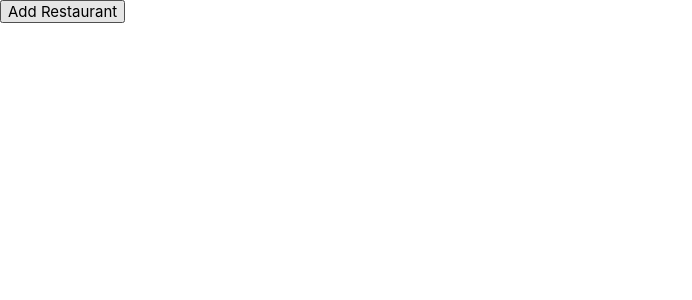
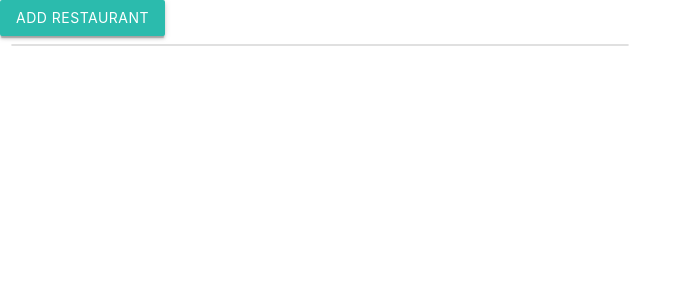
Before and after one commit to brodwen83/tdd-with-react, a React (Vite) app: page / in a window 1280 px wide. Shown: the top 300 px of the page, without its empty margins (0-692 px from the left). Built offline with nearby package versions, Linux system fonts and the light colour scheme.

Commit message:
update ui

```diff
--- a/src/containers/restaurant/RestaurantList.js
+++ b/src/containers/restaurant/RestaurantList.js
@@ -1,13 +1,25 @@
 import React from 'react';
+import {
+  CollectionItem,
+  Row,
+  Col,
+  Collection,
+} from 'react-materialize';
 
 function RestaurantList({ restaurants }) {
   return (
-    <ul>
-      {restaurants &&
-        restaurants.map(restaurant => (
-          <li key={restaurant}>{restaurant}</li>
-        ))}
-    </ul>
+    <Row>
+      <Col m={6} s={12}>
+        <Collection>
+          {restaurants &&
+            restaurants.map(restaurant => (
+              <CollectionItem key={restaurant}>
+                {restaurant}
+              </CollectionItem>
+            ))}
+        </Collection>
+      </Col>
+    </Row>
   );
 }
 
--- a/src/containers/restaurant/RestaurantPage.js
+++ b/src/containers/restaurant/RestaurantPage.js
@@ -1,6 +1,7 @@
 import React, { useState } from 'react';
 import NewRestaurantForm from './forms/NewRestaurantForm';
 import RestaurantList from './RestaurantList';
+import { Button } from 'react-materialize';
 
 function RestaurantPage() {
   const [restaurants, setRestaurants] = useState([]);
@@ -10,20 +11,21 @@ function RestaurantPage() {
 
   const handleAddRestaurant = restaurant => {
     setRestaurants([...restaurants, restaurant]);
+    setShowNewRestaurantForm(false);
   };
 
   const handleShowNewRestaurantForm = () => {
-    setShowNewRestaurantForm(!showNewRestaurantForm);
+    setShowNewRestaurantForm(true);
   };
 
   return (
     <div>
-      <button
+      <Button
         data-test="addRestaurantButton"
         onClick={handleShowNewRestaurantForm}
       >
         Add Restaurant
-      </button>
+      </Button>
 
       {showNewRestaurantForm && (
         <NewRestaurantForm onSave={handleAddRestaurant} />
--- a/src/containers/restaurant/forms/NewRestaurantForm.js
+++ b/src/containers/restaurant/forms/NewRestaurantForm.js
@@ -1,4 +1,5 @@
 import React, { useState } from 'react';
+import { Button, Icon, TextInput } from 'react-materialize';
 
 function NewRestaurantForm({ onSave }) {
   const [textInput, setTextInput] = useState('');
@@ -16,19 +17,26 @@ function NewRestaurantForm({ onSave }) {
 
   return (
     <form onSubmit={handleOnSave}>
-      <input
+      <div className="formGroup">
+        <TextInput
           type="text"
           value={textInput}
           data-test="newRestaurantName"
           onChange={handleTextinputChange}
+          label="Enter Restaurant Name"
         />
-      <button
+
+        <Button
+          type="submit"
+          waves="light"
           data-test="saveNewRestaurantButton"
           onClick={handleOnSave}
           type="submit"
         >
-        Save
-      </button>
+          Submit
+          <Icon right>send</Icon>
+        </Button>
+      </div>
     </form>
   );
 }
```
Also changed, not shown: 2 other files (tests, documents, lock files or other folders). Lines whose indentation alone changed are shown as unchanged.
